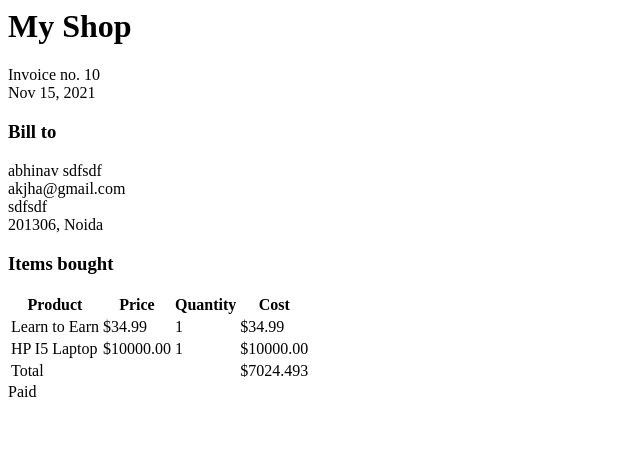
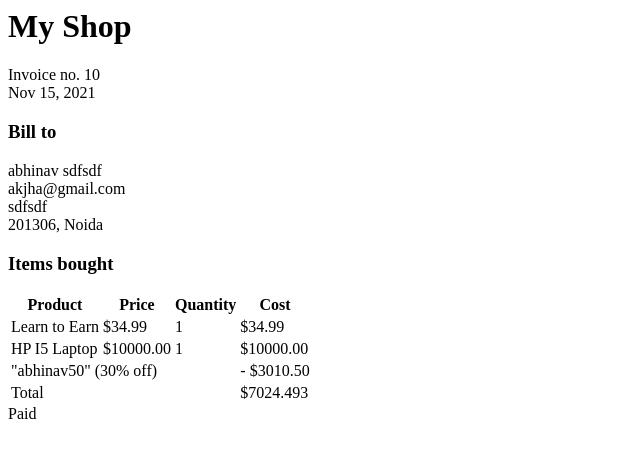
Before and after one commit to Abhinav1004/ApniDukaan, a Django app: template myshop/orders/templates/orders/order/pdf.html in a window 1280 px wide. Shown: the top 458 px of the page, without its empty margins (0-640 px from the left). Run offline with Django 3.2, Linux system fonts and the light colour scheme; the template is opened without the code that fills it: values that come from a table or form of the project are taken from there, others are empty; data comes from the database, SQL or seed files in the repository; both versions use the stored data as it was after the commit; parts of the project's set-up code (start-up, migrations or seed data) failed here and were passed over.

Commit message:
added discount coupons tags in pdf invoice

```diff
--- a/myshop/orders/models.py
+++ b/myshop/orders/models.py
@@ -27,6 +27,10 @@ class Order(models.Model):
     def __str__(self):
         return f'Order {self.id}'
 
+    def get_discount(self):
+        total_cost = sum(item.get_cost() for item in self.items.all())
+        return total_cost * (self.discount / Decimal(100))
+
     def get_total_cost(self):
         total_cost = sum(item.get_cost() for item in self.items.all())
         return total_cost - total_cost * (self.discount / Decimal(100))
--- a/myshop/orders/templates/orders/order/pdf.html
+++ b/myshop/orders/templates/orders/order/pdf.html
@@ -1,3 +1,4 @@
+{% load i18n %}
 <html>
 <body>
   <h1>My Shop</h1>
@@ -35,6 +36,16 @@
           <td class="num">${{ item.get_cost }}</td>
         </tr>
       {% endfor %}
+
+      {% if order.coupon %}
+          <tr class="total">
+            <td colspan="3">{% blocktrans with code=order.coupon.code discount=order.coupon.discount %}
+                "{{ code }}" ({{ discount }}% off)
+              {% endblocktrans %}</td>
+            <td class="num"><span class="neg">- ${{ order.get_discount|floatformat:2 }}</td>
+          </tr>
+      {% endif %}
+
       <tr class="total">
         <td colspan="3">Total</td>
         <td class="num">${{ order.get_total_cost }}</td>
```
Also changed, not shown: myshop/db.sqlite3.
